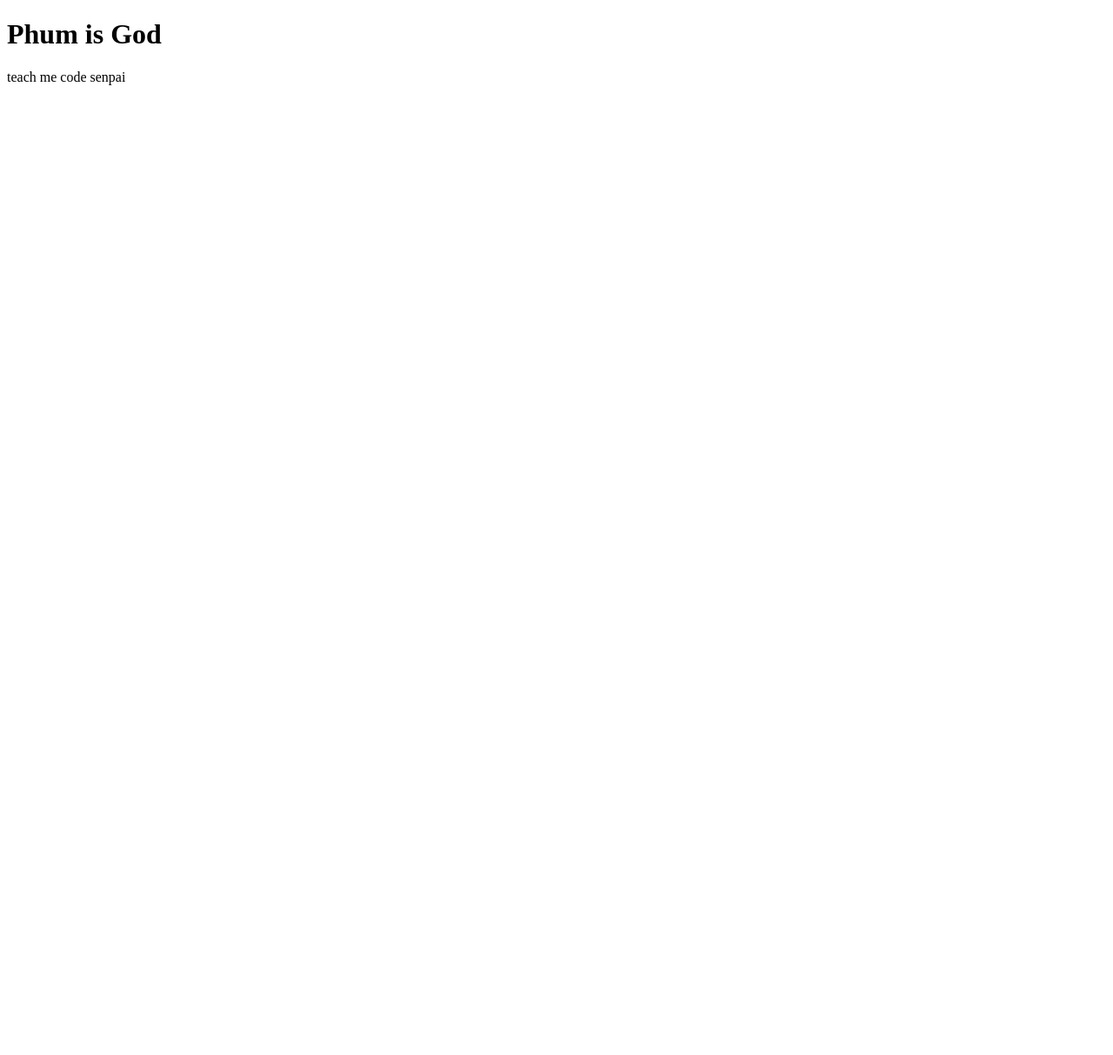
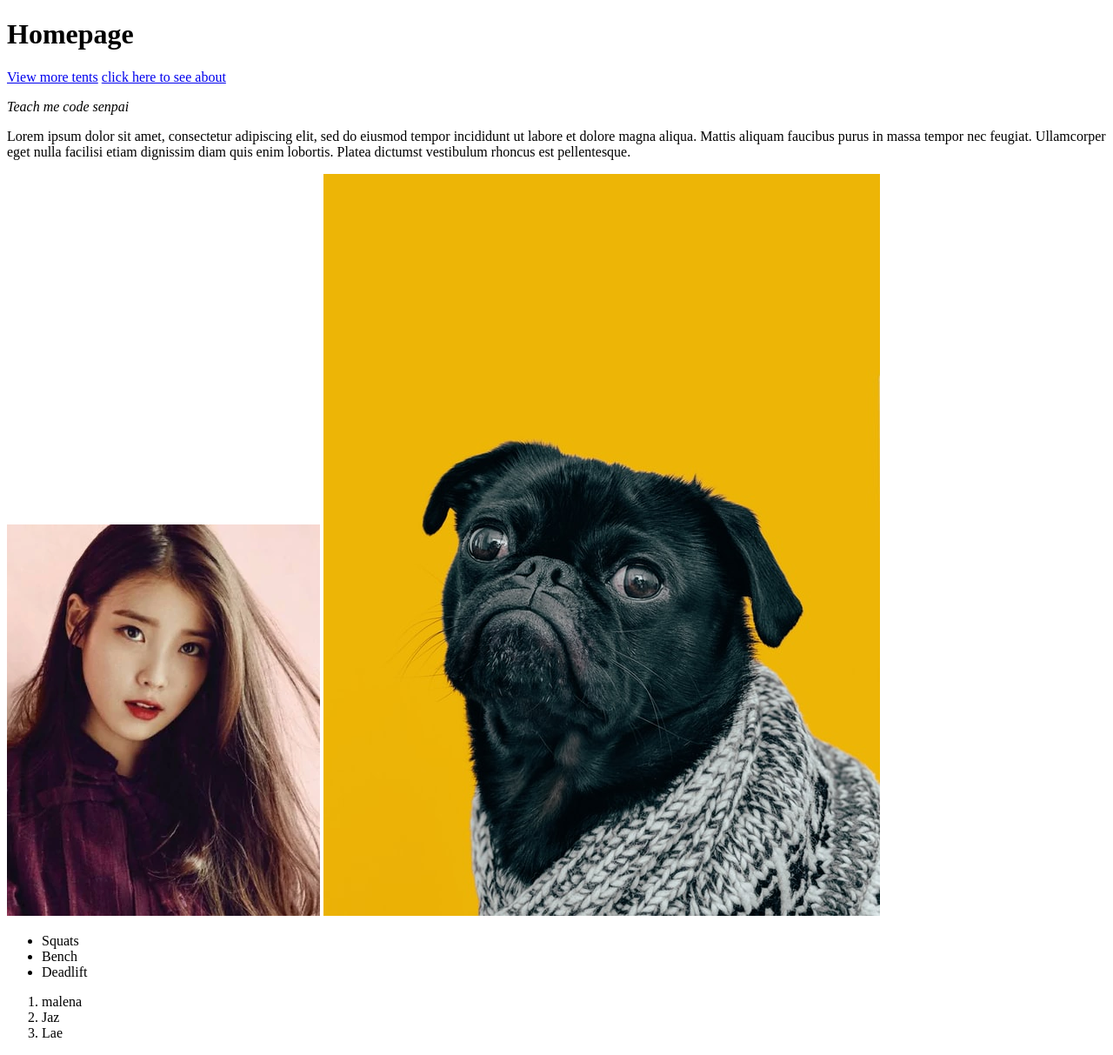
Before and after one commit to A-Palmer28/Odin, a plain HTML site: page index.html in a window 1280 px wide. Shown: the whole page at 87% size. Before the commit the page ends 800 px from the top, so only its background shows below. Drawn offline with Linux system fonts and the light colour scheme.

Commit message:
modified index.html, added pages/about.html and added images dir

```diff
--- a/index.html
+++ b/index.html
@@ -1,14 +1,37 @@
 <!DOCTYPE html>
 <html lang="en">
-<head>
-    <meta charset="UTF-8">
-    <meta http-equiv="X-UA-Compatible" content="IE=edge">
-    <meta name="viewport" content="width=device-width, initial-scale=1.0">
+  <head>
+    <meta charset="UTF-8" />
+    <meta http-equiv="X-UA-Compatible" content="IE=edge" />
+    <meta name="viewport" content="width=device-width, initial-scale=1.0" />
     <title>Learning Basics</title>
-</head>
-<body>
-    <h1>Phum is God</h1>
-    <p>teach me code senpai</p>
-
-</body>
+  </head>
+  <body>
+    <h1><strong>Homepage</strong></h1>
+    <a
+      href="https://www.google.com/url?sa=i&url=https%3A%2F%2Fcelebritiescloud.com%2Flauren-burch%2F&psig=AOvVaw11pqtnQmpBbCmYN7VutijV&ust=1649153458799000&source=images&cd=vfe&ved=0CAsQjRxqFwoTCMiw-MSV-vYCFQAAAAAdAAAAABAD"
+      >View more tents</a
+    >
+    <a href="./pages/about.html">click here to see about</a>
+    <p><em>Teach me code senpai</em></p>
+    <p>
+      Lorem ipsum dolor sit amet, consectetur adipiscing elit, sed do eiusmod
+      tempor incididunt ut labore et dolore magna aliqua. Mattis aliquam
+      faucibus purus in massa tempor nec feugiat. Ullamcorper eget nulla
+      facilisi etiam dignissim diam quis enim lobortis. Platea dictumst
+      vestibulum rhoncus est pellentesque.
+    </p>
+    <img src="Images/IU.jpg">
+    <img src="Images/dog.jpg">
+    <ul>
+      <li>Squats</li>
+      <li>Bench</li>
+      <li>Deadlift</li>
+    </ul>
+    <ol>
+      <li>malena</li>
+      <li>Jaz</li>
+      <li>Lae</li>
+    </ol>
+  </body>
 </html>
```
Also changed, not shown: pages/about.html (added, +12 -0 lines), Images/IU.jpg (added), Images/dog.jpg (added), hello_world.txt, 2 other files.
